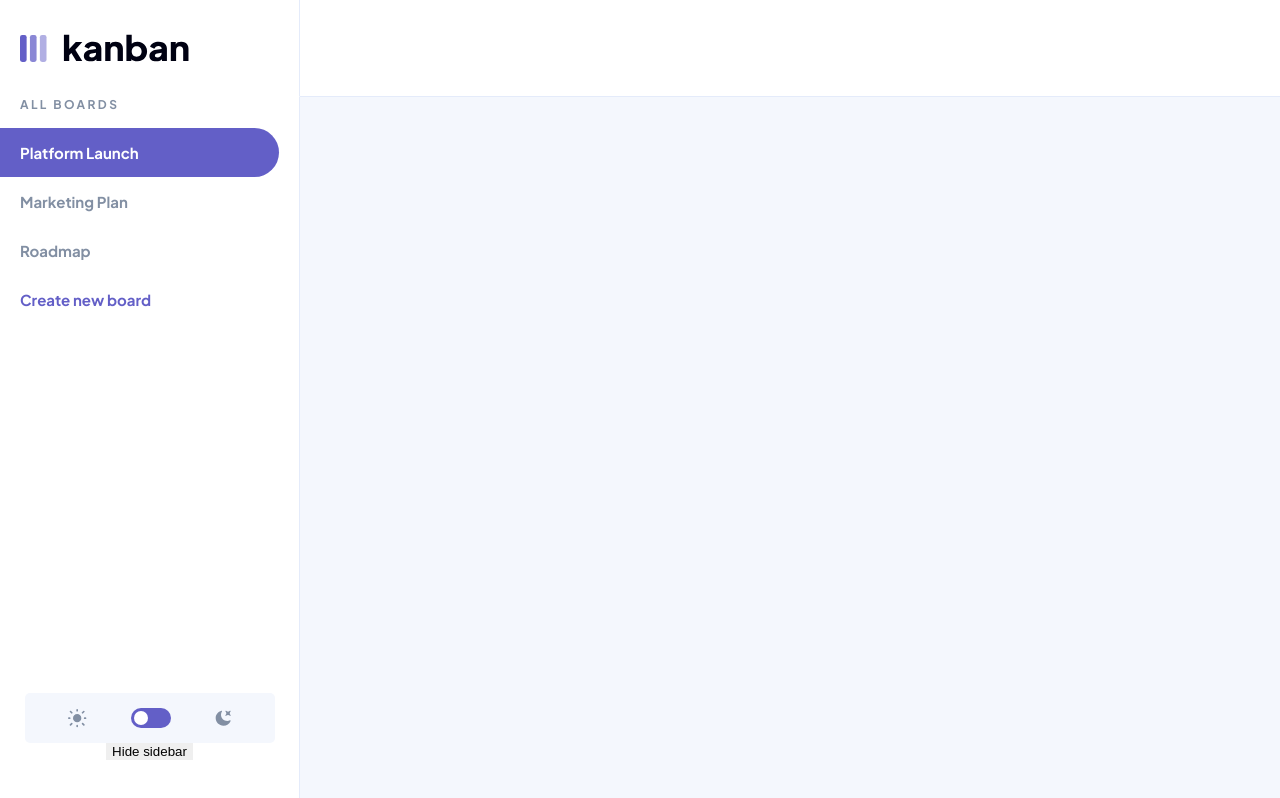
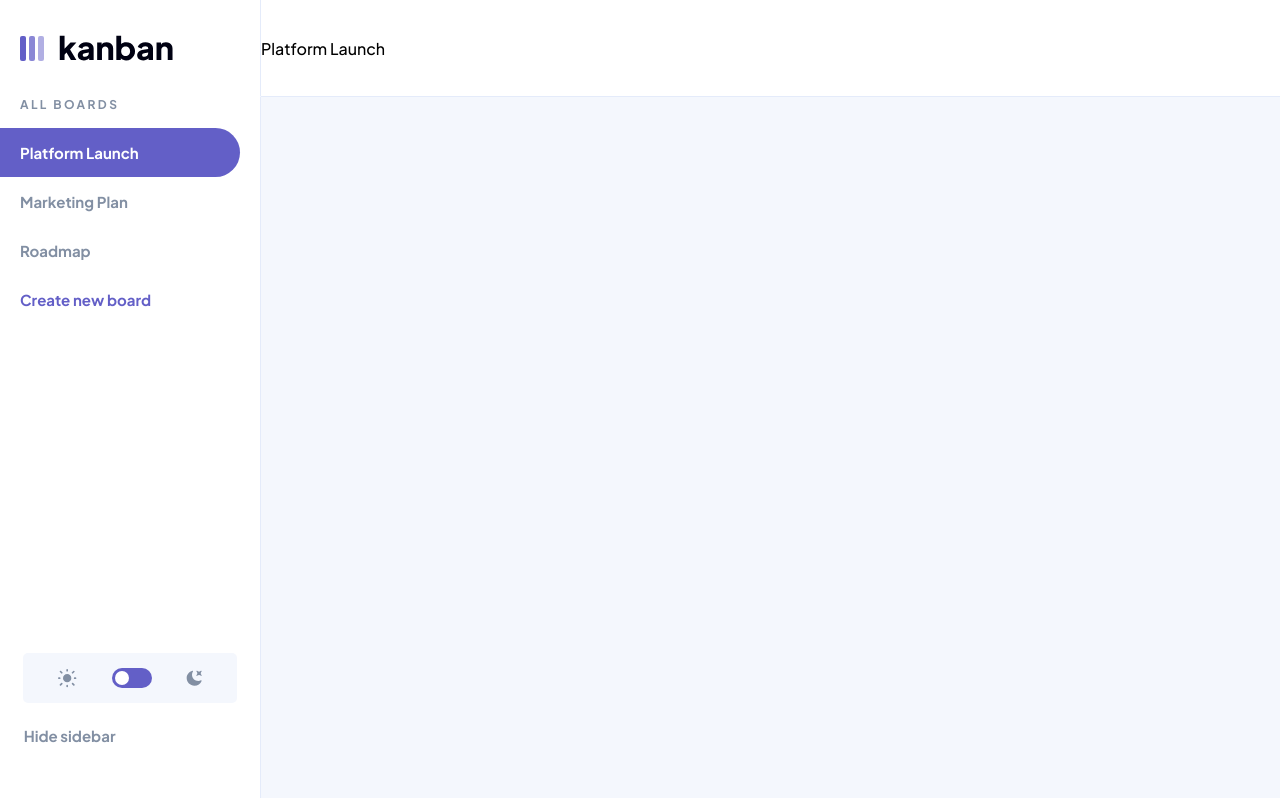
Before and after one commit to itsagift/kanban, a React (Create React App) app in the folder Documents/kanban/: page / in a window 1280 px wide. Built offline with nearby package versions, Linux system fonts and the light colour scheme.

Commit message:
Fixed logo html

```diff
--- a/Documents/kanban/src/App.js
+++ b/Documents/kanban/src/App.js
@@ -22,10 +22,8 @@ function App() {
 
       <div className="app" data-theme={darkMode ? 'dark' : 'light'}>
         <ModalProvider>
-          <div className={sidebarVisible ? 'logo' : 'logo logo-alt'}>
-            <img src='/assets/logo-dark.svg'></img>
-          </div>
-          <Header setSelectedBoard={setSelectedBoard} selectedBoard={selectedBoard} showSidebar={showSidebar} sidebarVisible={sidebarVisible}/>
+
+          <Header darkMode={darkMode} setSelectedBoard={setSelectedBoard} selectedBoard={selectedBoard} showSidebar={showSidebar} sidebarVisible={sidebarVisible}/>
             {sidebarVisible &&
               <Sidebar sidebarVisible={sidebarVisible} hideSidebar={hideSidebar} selectedBoard={selectedBoard} setSelectedBoard={setSelectedBoard}/>
             }
--- a/Documents/kanban/src/components/Header.js
+++ b/Documents/kanban/src/components/Header.js
@@ -1,9 +1,16 @@
 import jsonData from '../data.json';
 
-function Header({switchTheme, setSelectedBoard, selectedBoard, showSidebar, sidebarVisible}){
+
+function Header({darkMode, switchTheme, setSelectedBoard, selectedBoard, showSidebar, sidebarVisible}){
+
 return(
   <header className='header'>
     <div className='header-right'>
+      <div className={sidebarVisible ? 'logo logo-default' : 'logo logo-alt'}>
+        <img src={darkMode ? '/assets/logo-light.svg' :'/assets/logo-dark.svg'}></img>
+      </div>
+    </div>
+    <div className='header-left'>
     {selectedBoard}
     <button className='select-board-toggle' onClick={showSidebar}> Board Name</button>
     </div>
--- a/Documents/kanban/src/components/Sidebar.js
+++ b/Documents/kanban/src/components/Sidebar.js
@@ -1,8 +1,8 @@
 import BoardList from "./BoardList";
 import ThemeToggle from "./ThemeToggle";
 
+function Sidebar({switchTheme, sidebarVisible, hideSidebar, selectedBoard, setSelectedBoard}){
 
-function Sidebar({switchTheme, sidebarVisible, hideSidebar, selectedBoard, setSelectedBoard}){
 return(
   <div className="sidebar">
     <div className="sidebar-top">
@@ -10,7 +10,10 @@ return(
     </div>
     <div className="sidebar-bottom">
       <ThemeToggle/>
-      <button onClick={hideSidebar}>Hide sidebar</button>
+      <div className="sidebar-toggle-container">
+      <button className="sidebar-toggle-button heading-M" onClick={hideSidebar}>Hide sidebar</button>
+      </div>
+
     </div>
   </div>
 )
--- a/Documents/kanban/src/components/ThemeToggle.js
+++ b/Documents/kanban/src/components/ThemeToggle.js
@@ -2,7 +2,7 @@ import { useContext } from 'react';
 import { DarkModeContext } from '../context/dark-mode-context';
 
 function ThemeToggle(){
-  const {darkMode, toggleDarkMode} = useContext(DarkModeContext)
+  const {darkMode, toggleDarkMode} = useContext(DarkModeContext);
 
   function handleChange(){
 
--- a/Documents/kanban/src/styles/App.scss
+++ b/Documents/kanban/src/styles/App.scss
@@ -136,6 +136,7 @@ html{
 button{
   border: none;
   transition: 0.5s;
+  font-family: 'Plus Jakarta Sans', sans-serif;
 }
 
 // .button{
@@ -200,22 +201,25 @@ button{
 }
 
 .logo {
-  position: fixed;
-  z-index: 3;
-  width: 300px;
   display: flex;
   align-items: center;
   padding-left: 20px;
-  padding-right: 110px;
   background-color: var(--sidebarBg);
   height: 97px;
   border-bottom: 1px solid var(--sidebarBg);
   border-right: 1px solid var(--border);
+  &-default{
+    width: 20vw;
+    min-width: 261px;
+    padding-right: 110px;
+  }
   img{
-    width: 100%;
+    width: 152.53px;
   }
   &-alt{
+    padding-right: 30px;
     border-bottom: 1px solid var(--border);
+
   }
 }
 
@@ -227,6 +231,13 @@ button{
   align-items: center;
   padding: 0;
   background-color: var(--sidebarBg);
+
+}
+.header-left{
+  width: 100%;
+  height: 97px;
+  display: flex;
+  align-items: center;
   border-bottom: 1px solid var(--border);
 }
 
@@ -236,15 +247,16 @@ button{
   &-bottom{
     display: flex;
     flex-direction: column;
-    align-items: center;
     margin-bottom: 40px;
   }
 
   @media screen and (max-width: 600px) {
     background-color: red;
   }
+
   @media screen and (min-width: 601px) {
-    width: 300px;
+    width: 20vw;
+    min-width: 261px;
     border-right: 1px solid var(--border);
     background-color: var(--sidebarBg);
     height: calc(100vh - 97px);
@@ -257,13 +269,14 @@ button{
 }
 
 .toggle-container{
-  width: 250px;
+  width: 82%;
   background-color: var(--bg);
   border-radius: 5px;
   padding: 15px 0;
   display: flex;
   justify-content: space-evenly;
   align-items: center;
+  align-self: center;
 }
 
 .toggle{
@@ -296,6 +309,9 @@ button{
       background-color: white;
       border-radius: 100%;
     }
+    &:hover{
+      background-color: var(--mainPurpleHover);
+    }
   }
   input:checked + .toggle-slider {
     &::before{
@@ -305,7 +321,26 @@ button{
     }
   }
 }
+.sidebar-toggle{
+  &-container{
+    padding-right: 9%;
+    margin-top: 8px;
 
+  }
+  &-button{
+    width: 100%;
+    text-align: left;
+    display: block;
+    padding: 15px 0px 15px 10%;
+    border-radius: 0px 35px 35px 0px;
+    color: var(--mediumGrey);
+    background-color: var(--sidebarBg);
+    &:hover{
+      background-color: var(--boardListHover);
+      color: var(--mainPurple)
+    }
+  }
+}
 
 
 .dashboard{
```
